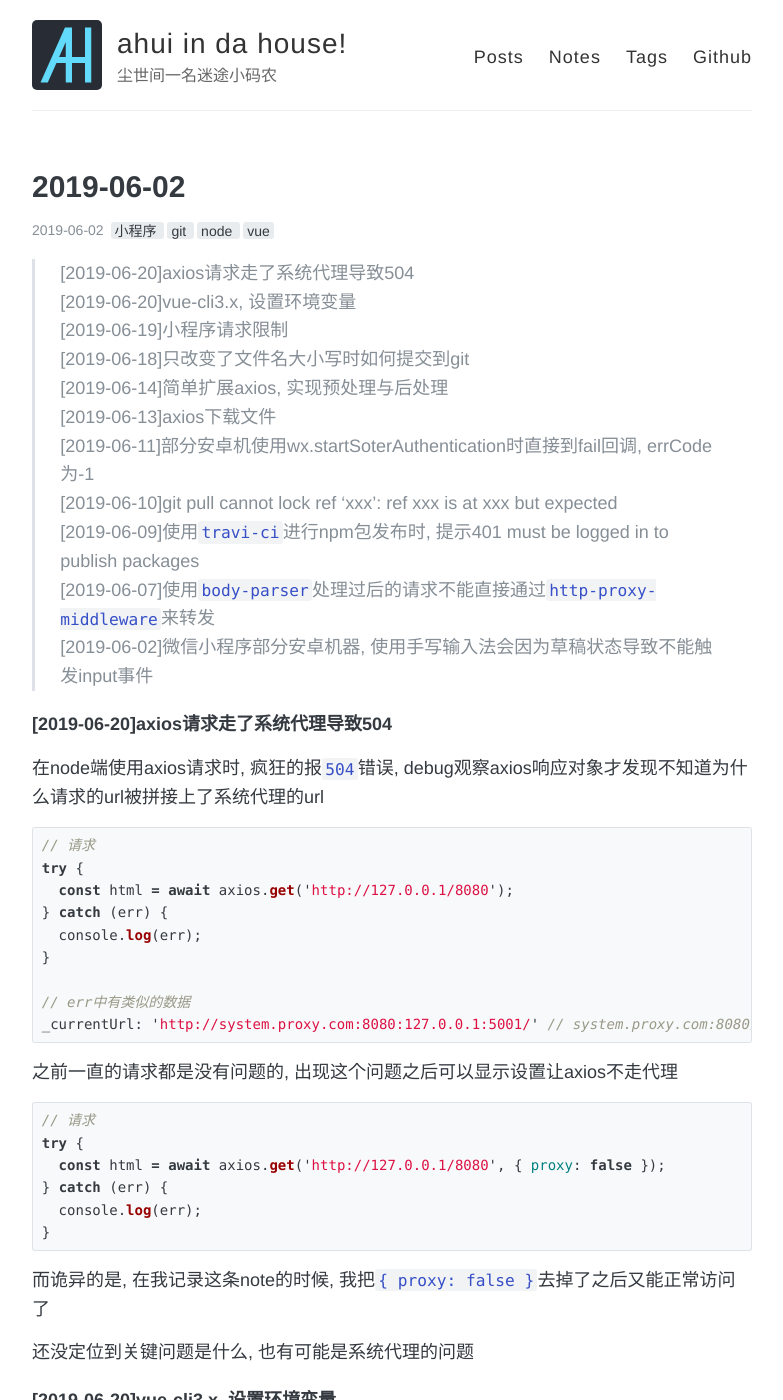
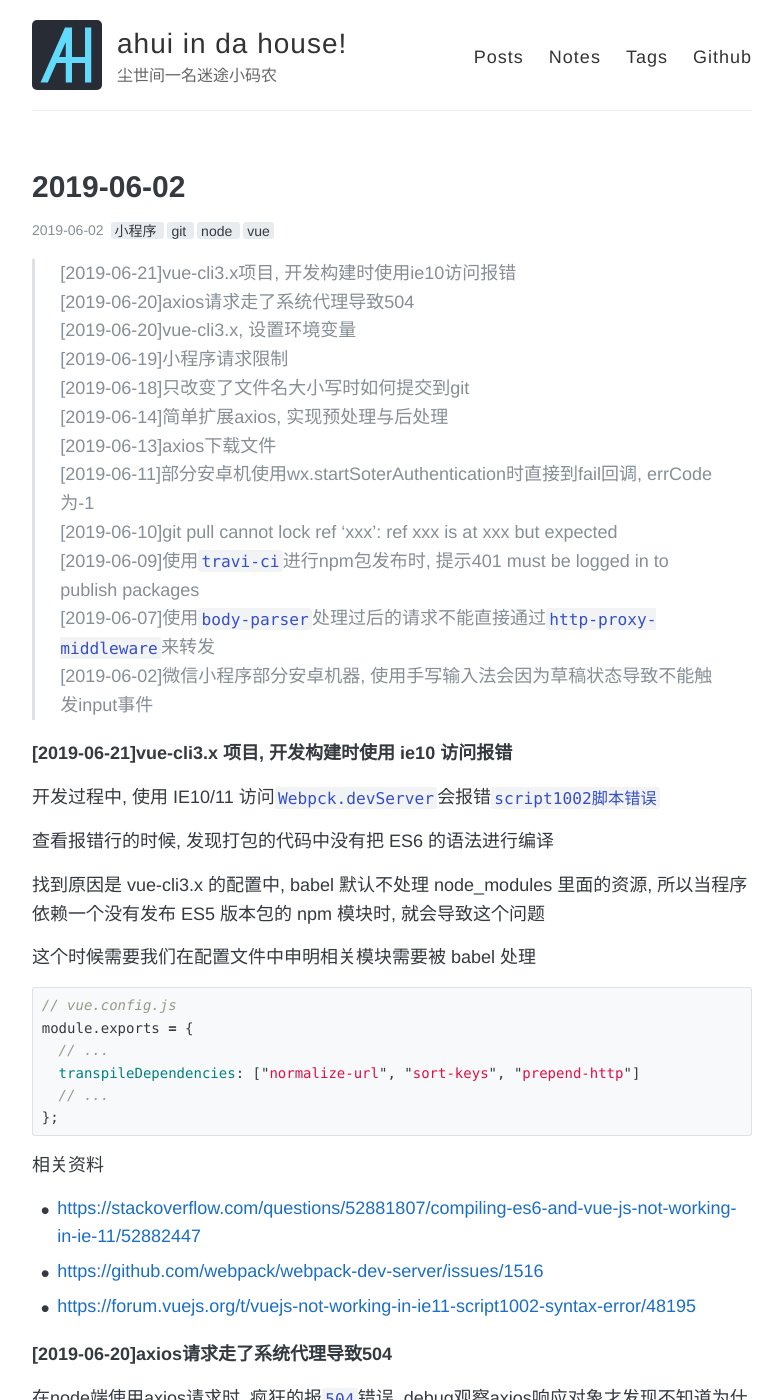
Before and after one commit to funkyLover/blog, a Jekyll site: the page built from notes/_posts/2019-06-02-notes.md, in a window 1280 px wide and 1400 px high. Shown: the whole window, without its empty margins (248-1031 px from the left). Built offline with Jekyll 4.4.1, drawn with Linux system fonts in a browser that asks for light colours; comment, search, counter and statistics services are not loaded.

Commit message:
[note]add;

````diff
--- a/notes/_posts/2019-06-02-notes.md
+++ b/notes/_posts/2019-06-02-notes.md
@@ -7,6 +7,7 @@ comments: true
 share: true
 ---
 
+> [2019-06-21]vue-cli3.x项目, 开发构建时使用ie10访问报错 <br>
 > [2019-06-20]axios请求走了系统代理导致504 <br>
 > [2019-06-20]vue-cli3.x, 设置环境变量 <br>
 > [2019-06-19]小程序请求限制 <br>
@@ -18,6 +19,31 @@ share: true
 > [2019-06-09]使用`travi-ci`进行npm包发布时, 提示401 must be logged in to publish packages <br>
 > [2019-06-07]使用`body-parser`处理过后的请求不能直接通过`http-proxy-middleware`来转发 <br>
 > [2019-06-02]微信小程序部分安卓机器, 使用手写输入法会因为草稿状态导致不能触发input事件 <br>
+
+##### [2019-06-21]vue-cli3.x 项目, 开发构建时使用 ie10 访问报错
+
+开发过程中, 使用 IE10/11 访问`Webpck.devServer`会报错`script1002脚本错误`
+
+查看报错行的时候, 发现打包的代码中没有把 ES6 的语法进行编译
+
+找到原因是 vue-cli3.x 的配置中, babel 默认不处理 node_modules 里面的资源, 所以当程序依赖一个没有发布 ES5 版本包的 npm 模块时, 就会导致这个问题
+
+这个时候需要我们在配置文件中申明相关模块需要被 babel 处理
+
+```js
+// vue.config.js
+module.exports = {
+  // ...
+  transpileDependencies: ["normalize-url", "sort-keys", "prepend-http"]
+  // ...
+};
+```
+
+相关资料
+
+- [https://stackoverflow.com/questions/52881807/compiling-es6-and-vue-js-not-working-in-ie-11/52882447](https://stackoverflow.com/questions/52881807/compiling-es6-and-vue-js-not-working-in-ie-11/52882447)
+- [https://github.com/webpack/webpack-dev-server/issues/1516](https://github.com/webpack/webpack-dev-server/issues/1516)
+- [https://forum.vuejs.org/t/vuejs-not-working-in-ie11-script1002-syntax-error/48195](https://forum.vuejs.org/t/vuejs-not-working-in-ie11-script1002-syntax-error/48195)
 
 ##### [2019-06-20]axios请求走了系统代理导致504
 
````
